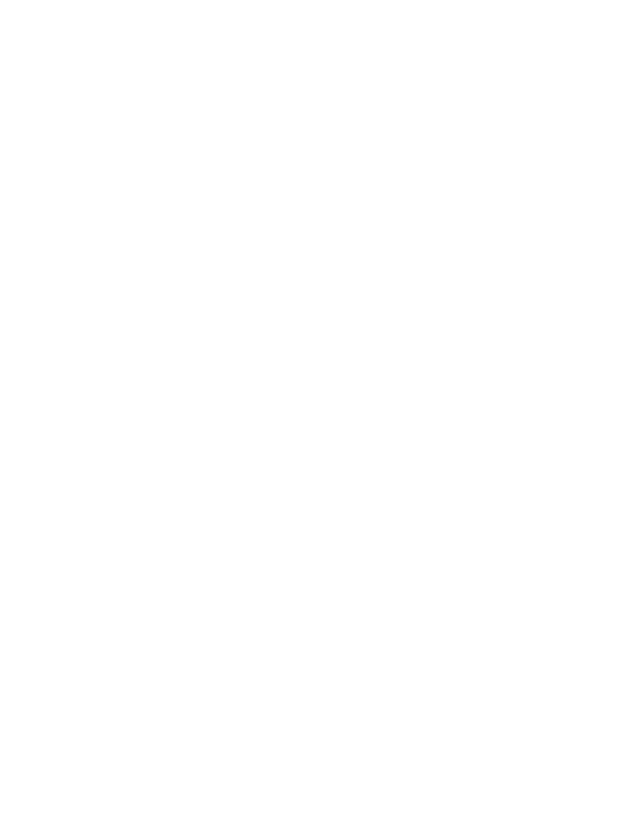
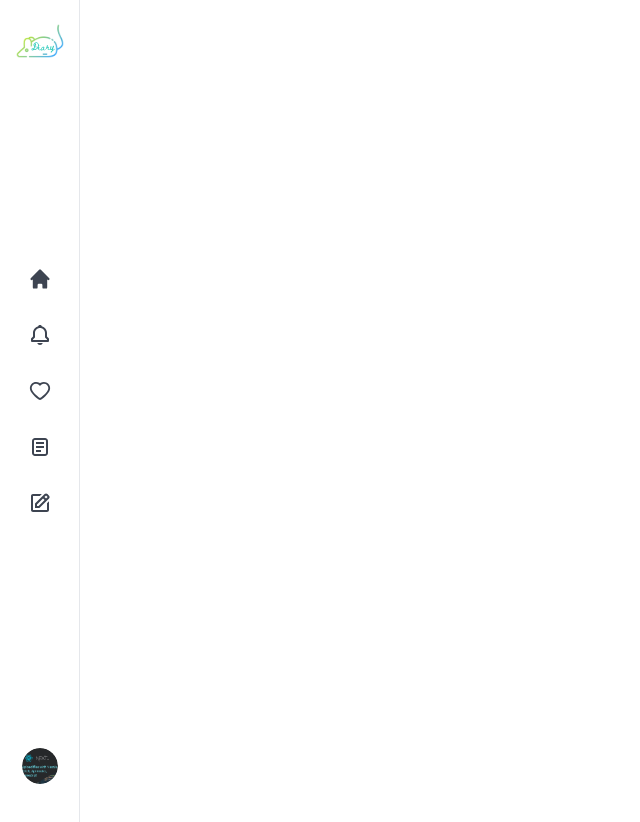
Before and after one commit to tuhinsaud4614/graphql-blog, a Next.js app in the folder frontend-web/: page /my-home in a window 1280 px wide. Shown: the top 822 px of the page, without its empty margins (0-640 px from the left). Before the commit the page ends 800 px from the top, so only its background shows below. Built offline with nearby package versions, Linux system fonts and the light colour scheme.

Commit message:
Component:Layout:User
SideNav component created

```diff
--- a/frontend-web/components/index.ts
+++ b/frontend-web/components/index.ts
@@ -3,6 +3,4 @@
 export { default as Portal } from "./Portal";
 export { default as ProgressBar } from "./ProgressBar";
 export { default as Tag } from "./Tag";
-export { default as UserBottomTab } from "./UserBottomTab";
-export { default as UserHeader } from "./UserHeader";
 export { default as UserLink } from "./UserLink";
--- a/frontend-web/components/UserBottomTab.tsx
+++ b/frontend-web/components/layout/User/BottomTab.tsx
@@ -15,7 +15,6 @@
 
 export default function UserBottomTab() {
   const { pathname } = useRouter();
-  console.log(pathname);
 
   return (
     <nav className={className.root}>
--- /dev/null
+++ b/frontend-web/components/layout/User/SideNav.tsx
@@ -0,0 +1,90 @@
+import Image from "next/image";
+import Link from "next/link";
+import { useRouter } from "next/router";
+import { AiFillHeart, AiOutlineHeart } from "react-icons/ai";
+import { BiBell, BiEdit } from "react-icons/bi";
+import { CgLoadbarDoc } from "react-icons/cg";
+import { HiHome, HiOutlineHome } from "react-icons/hi";
+
+const className = {
+  root: "hidden lg:block min-h-screen w-20 border-r relative",
+  nav: "h-screen sticky inset-0 z-10 flex flex-col justify-between items-center py-4",
+  homeLink: "flex items-center justify-center",
+  items: "w-full flex flex-col justify-center items-center",
+  item: "w-full pb-8",
+  link: "w-full flex items-center justify-center text-neutral outline-none border-0 active:scale-95",
+  avatar: "w-9 h-9 rounded-full overflow-hidden",
+};
+
+export default function SideNav() {
+  const { pathname } = useRouter();
+
+  return (
+    <aside className={className.root}>
+      <nav className={className.nav}>
+        <Link href="/" passHref>
+          <a className={className.homeLink} aria-label="Home">
+            <Image src="/logo.svg" alt="The Rat Diary" height={50} width={50} />
+          </a>
+        </Link>
+        <ul className={className.items}>
+          <li className={className.item}>
+            <Link href="/" passHref>
+              <a className={className.link}>
+                {pathname === "/my-home" ? (
+                  <HiHome size={24} />
+                ) : (
+                  <HiOutlineHome size={24} />
+                )}
+              </a>
+            </Link>
+          </li>
+          <li className={className.item}>
+            <Link href="/notifications" passHref>
+              <a className={className.link}>
+                <BiBell size={24} />
+              </a>
+            </Link>
+          </li>
+          <li className={className.item}>
+            <Link href="/favorite" passHref>
+              <a className={className.link}>
+                {pathname === "/favorite" ? (
+                  <AiFillHeart size={24} />
+                ) : (
+                  <AiOutlineHeart size={24} />
+                )}
+              </a>
+            </Link>
+          </li>
+          <li className={className.item}>
+            <Link href="/posts/me" passHref>
+              <a className={className.link}>
+                <CgLoadbarDoc size={24} />
+              </a>
+            </Link>
+          </li>
+          <li className={className.item}>
+            <Link href="/posts/create" passHref>
+              <a className={className.link}>
+                <BiEdit size={24} />
+              </a>
+            </Link>
+          </li>
+        </ul>
+
+        <button aria-label="About me" className={className.avatar}>
+          <Image
+            src="/demo.png"
+            alt="Avatar"
+            width={32}
+            height={32}
+            objectFit="cover"
+            layout="responsive"
+            className="rounded-full"
+          />
+        </button>
+      </nav>
+    </aside>
+  );
+}
--- /dev/null
+++ b/frontend-web/components/layout/User/index.tsx
@@ -0,0 +1,25 @@
+import { Fragment, ReactNode } from "react";
+import BottomTab from "./BottomTab";
+import Header from "./Header";
+import SideNav from "./SideNav";
+
+interface Props {
+  children: ReactNode;
+}
+
+const className = {
+  container: "max-w-[94rem] mx-auto flex",
+};
+
+export default function UserLayout({ children }: Props) {
+  return (
+    <Fragment>
+      <Header />
+      <section className={className.container}>
+        <SideNav />
+        <main className="h-[1000px]">{children}</main>
+      </section>
+      <BottomTab />
+    </Fragment>
+  );
+}
--- /dev/null
+++ b/frontend-web/components/layout/index.ts
@@ -0,0 +1 @@
+export { default as UserLayout } from "./User";
--- a/frontend-web/pages/my-home.tsx
+++ b/frontend-web/pages/my-home.tsx
@@ -1,5 +1,5 @@
-import { UserBottomTab, UserHeader } from "@component";
 import { NextPageWithLayout } from "@types";
+import { UserLayout } from "components/layout";
 import { Fragment, ReactElement } from "react";
 
 const MyHome: NextPageWithLayout = () => {
@@ -7,13 +7,7 @@
 };
 
 MyHome.getLayout = (page: ReactElement) => {
-  return (
-    <Fragment>
-      <UserHeader />
-      {page}
-      <UserBottomTab />
-    </Fragment>
-  );
+  return <UserLayout>{page}</UserLayout>;
 };
 
 export default MyHome;
```
Also changed, not shown: frontend-web/components/layout/User/Header.tsx (renamed from frontend-web/components/UserHeader.tsx).
